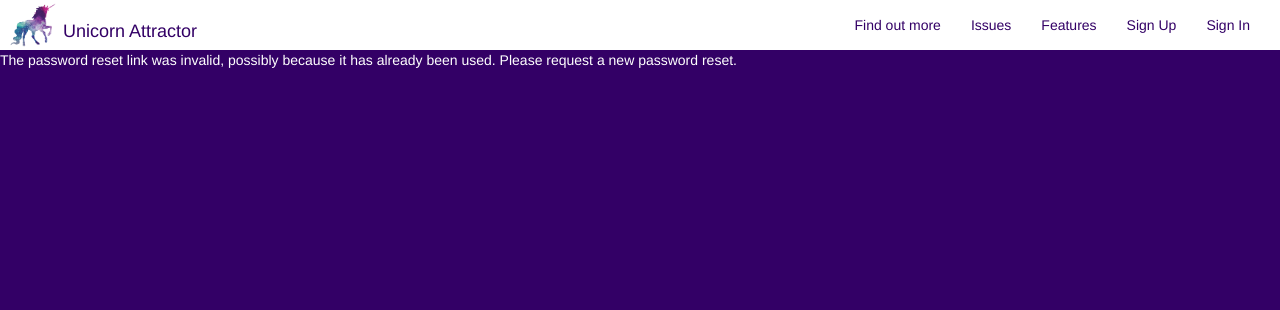
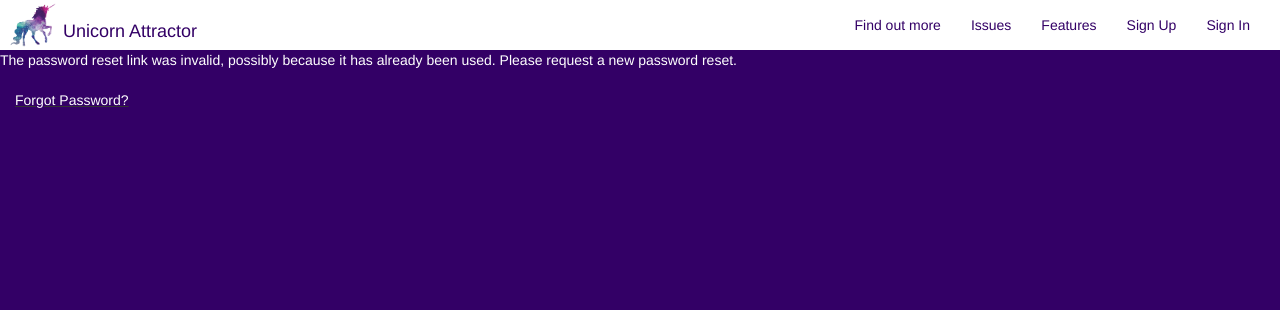
Before and after one commit to kmaaallen/unicorn-attractor-milestone, a Django app: a page that uses templates/registration/password_reset_confirm.html in a window 1280 px wide. Shown: the top 310 px of the page. Run offline with Django 3.2, Linux system fonts and the light colour scheme; some libraries are stand-ins or nearby versions.

Commit message:
added forgot link to pw confirm if link expired

```diff
--- a/templates/registration/password_reset_confirm.html
+++ b/templates/registration/password_reset_confirm.html
@@ -6,17 +6,20 @@
 {% block content %}
 {% if validlink %}
 <div class="margin-left">
+	<form method="post" class="password-reset-form">
 		<h3 class="white-text">Change password</h3>
-    <form method="post">
 		{% csrf_token %}
 		{{ form.as_p }}
-      <button type="submit">Change my password</button>
+		<button type="submit" class="reset-btn">Change my password</button>
 	</form>
 	{% else %}
 	<p class="white-text">
 		The password reset link was invalid, possibly because it has already been used.
 		Please request a new password reset.
 	</p>
+	<div class="col-md-7 forgot-password">
+		<p><a href="{% url 'password_reset' %}">Forgot Password?</a></p>
+	</div>
 </div>
 {% endif %}
 {% endblock %}
```
Lines whose indentation alone changed are shown as unchanged.
